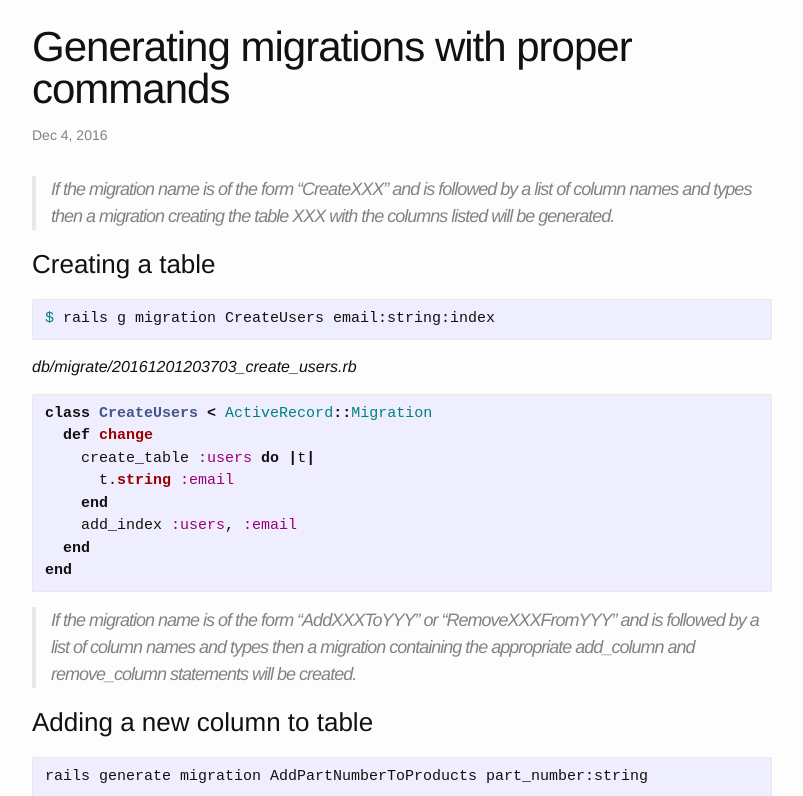
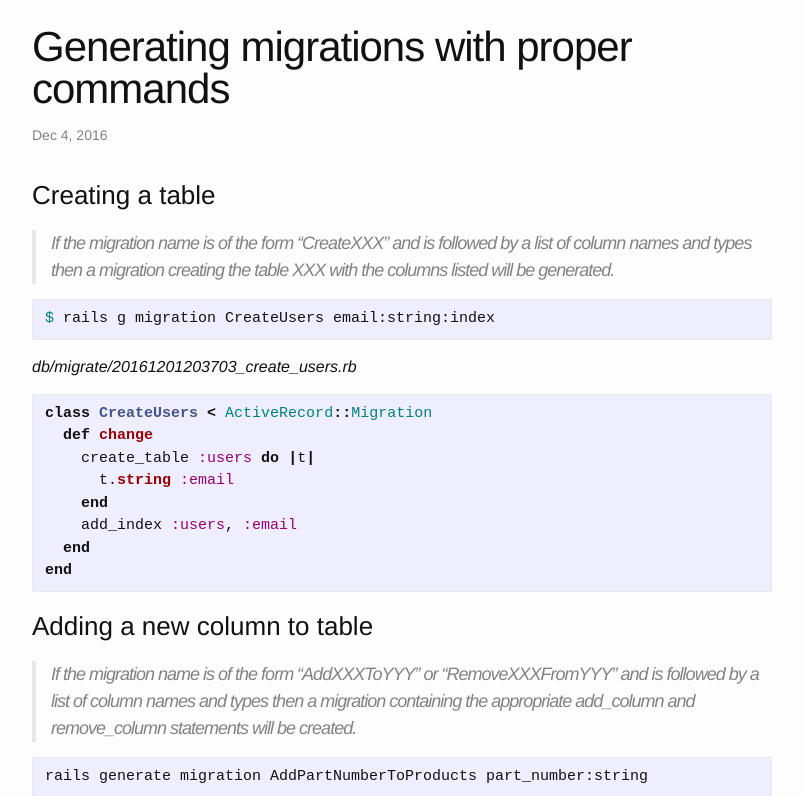
Before and after one commit to deepakmahakale/blog-old, a Jekyll site: the page built from _posts/2016-12-05-generating_migrations_with_proper_commands.markdown, in a window 1280 px wide and 900 px high, cut to the strip 104-900 px from the top of the window. Shown: the whole strip, without its empty margins (238-1041 px from the left). Built offline with Jekyll 4.4.1, drawn with Linux system fonts in a browser that asks for light colours; comment, search, counter and statistics services are not loaded.

Commit message:
move quote down

````diff
--- a/_posts/2016-12-05-generating_migrations_with_proper_commands.markdown
+++ b/_posts/2016-12-05-generating_migrations_with_proper_commands.markdown
@@ -5,9 +5,9 @@ date:     2016-12-05 00:00:30 +0530
 comments: true
 ---
 
+### Creating a table
+
 > If the migration name is of the form "CreateXXX" and is followed by a list of column names and types then a migration creating the table XXX with the columns listed will be generated.
-
-### Creating a table
 
 ```bash
 $ rails g migration CreateUsers email:string:index
@@ -26,9 +26,9 @@ class CreateUsers < ActiveRecord::Migration
 end
 ```
 
+### Adding a new column to table
+
 > If the migration name is of the form "AddXXXToYYY" or "RemoveXXXFromYYY" and is followed by a list of column names and types then a migration containing the appropriate add_column and remove_column statements will be created.
-
-### Adding a new column to table
 
 ```sh
 rails generate migration AddPartNumberToProducts part_number:string
````
